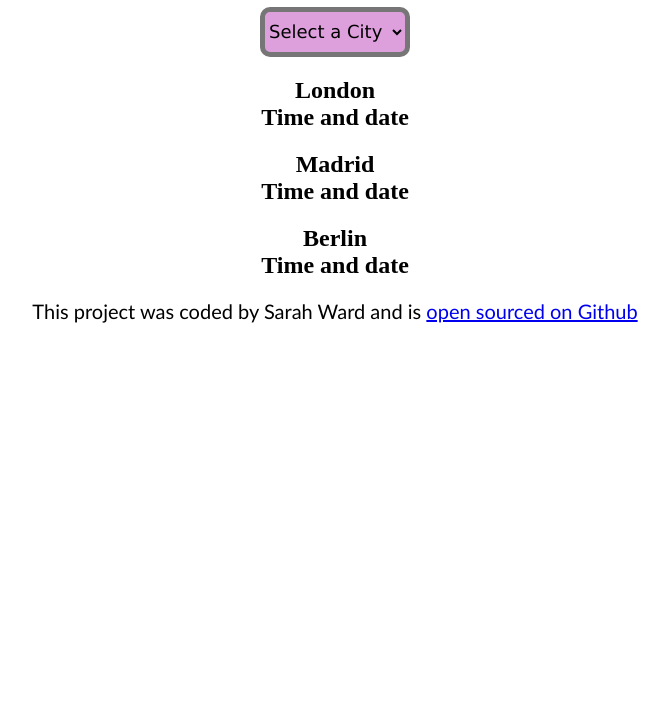
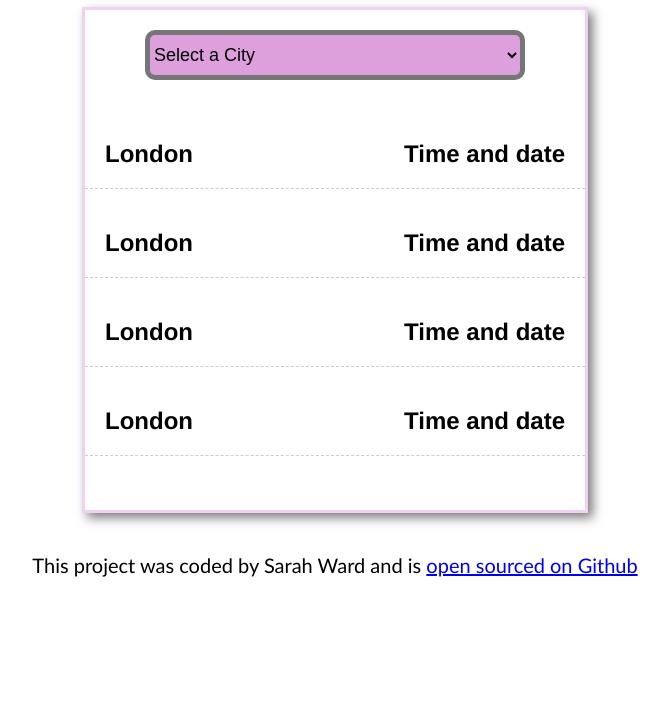
Before and after one commit to Sarahwcode/Date-App, a plain HTML site: page index.html in a window 1280 px wide. Shown: the part 73-800 px from the top of the page, without its empty margins (305-974 px from the left). Drawn offline with nearby package versions, Linux system fonts and the light colour scheme.

Commit message:
adding css

```diff
--- a/css/style.css
+++ b/css/style.css
@@ -1,13 +1,26 @@
+body {
+  font-family: "Franklin Gothic Medium", "Arial Narrow", Arial, sans-serif;
+}
+section {
+  margin: 0 auto;
+  display: block;
+  width: 500px;
+  height: 500px;
+  border: solid 3px rgb(241, 208, 241);
+  box-shadow: 5px 5px 10px rgba(0, 0, 0, 0.5);
+}
 h1 {
   text-align: center;
 }
+form {
+  padding: 20px 0px;
+}
 
 select {
-  width: 150px;
+  width: 380px;
   height: 50px;
   font-size: large;
   border-radius: 10px;
-  font-family: Verdana, Geneva, Tahoma, sans-serif;
   background-color: plum;
   border-width: 5px;
   margin: 0px auto;
@@ -18,7 +31,14 @@ footer {
   font-size: 20px;
   font-family: "Trebuchet MS", "Lucida Sans Unicode", "Lucida Grande",
     "Lucida Sans", Arial, sans-serif;
+  padding-top: 40px;
 }
 div {
   text-align: center;
 }
+.city {
+  display: flex;
+  border-bottom: 1px dashed rgba(0, 0, 0, 0.2);
+  justify-content: space-between;
+  padding: 20px;
+}
--- a/index.html
+++ b/index.html
@@ -10,6 +10,7 @@
   </head>
   <body>
     <h1>World Clock</h1>
+    <section>
       <form action="">
         <select name="cities" id="cities">
           <option value="default">Select a City</option>
@@ -18,25 +19,24 @@
           <option value="Australia/Sydney" id="sydney">Sydney 🇦🇹</option>
         </select>
       </form>
-    <div>
-      <h2>
-        London
+
+      <h2 class="city">
+        <div>London</div>
         <div>Time and date</div>
       </h2>
-    </div>
-    <div>
-      <h2>
-        Madrid
+      <h2 class="city">
+        <div>London</div>
         <div>Time and date</div>
       </h2>
-    </div>
-    <div>
-      <h2>
-        Berlin
+      <h2 class="city">
+        <div>London</div>
         <div>Time and date</div>
       </h2>
-    </div>
-
+      <h2 class="city">
+        <div>London</div>
+        <div>Time and date</div>
+      </h2>
+    </section>
     <footer>
       This project was coded by Sarah Ward and is
       <a href="https://github.com/Sarahwcode/Date-App" target="_blank"
```
Lines whose indentation alone changed are shown as unchanged.
